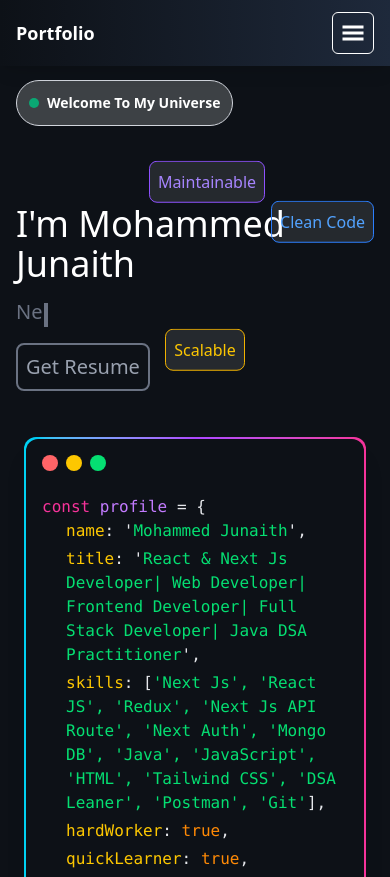
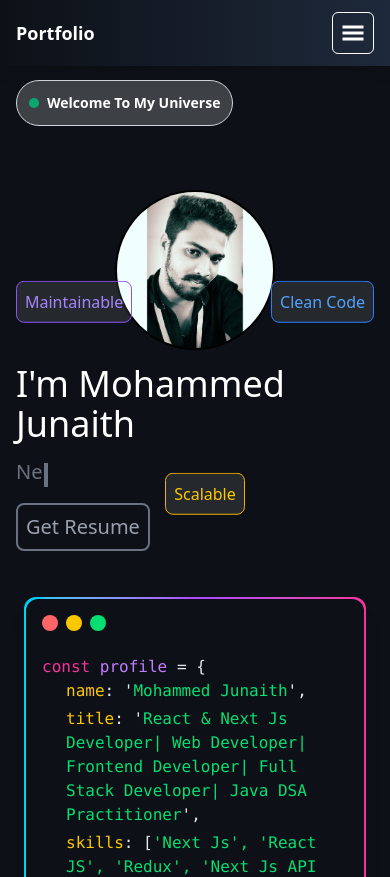
Before and after one commit to Mohammed143-coder/Next_portfolio, a Next.js app: page / in a window 390 px wide. Shown: the top 877 px of the page. Built offline with nearby package versions, Linux system fonts and the light colour scheme.

Commit message:
skills page updated

```diff
--- a/src/app/projects/page.jsx
+++ b/src/app/projects/page.jsx
@@ -24,13 +24,18 @@ const projects = [
   {
     title: "Portfolio Website",
     url: "https://junaith-portfolio.vercel.app/"
+  },
+    {
+    title: "My-Namaz PWA app",
+    url: "https://my-namazs.vercel.app/"
   }
+
 ];
 
 export default function Projects() {
   return (
-    <div className="p-6 md:py-10 w-full md:w-[80vw] h-full md:h-screen bg-[#0d1117] text-white">
-      <h1 className="text-3xl font-semibold mb-6 text-center mt-10">
+    <div className="p-6 md:py-6 w-full md:w-[80vw] h-full md:h-screen bg-[#0d1117] text-white overflow-y-auto">
+      <h1 className="text-3xl md:text-4xl font-semibold mb-6 text-center mt-4">
         <span className="text-orange-400">My </span><span className="">Portfolio </span><span className="text-emerald-500">Journey</span>
       </h1>
       <h5 className="text-gray-300 md:text-gray-500 mx-12 font-medium my-4 text-center">Showcasing real-world projects as a Frontend, React.js & Next.js Web Developer from Tamil Nadu, India — building fast, scalable, and SEO-friendly websites.</h5>
--- a/src/app/skills/page.jsx
+++ b/src/app/skills/page.jsx
@@ -3,7 +3,7 @@ import { TechStack } from "@/components/TechStack";
 const Skills = () => {
   return (
    <section className="min-h-screen w-full md:w-[80%] bg-[#0d1117] text-white flex flex-col items-center justify-center px-4 ">
-  <p className="text-3xl md:text-4xl lg:text-5xl font-semibold my-2 text-center leading-snug mt-16">
+  <p className="text-3xl md:text-4xl font-semibold my-2 text-center leading-snug mt-10">
   <span className=" text-orange-400">Tour Of </span>
   <span className="">My Technical </span>
   <span className="block md:inline text-teal-400">Treasure</span>
--- a/src/components/Home/HomeIntro.jsx
+++ b/src/components/Home/HomeIntro.jsx
@@ -1,5 +1,6 @@
 import Link from "next/link";
 import Typewriter from "../Typewriter";
+import Image from "next/image";
 
 const HomeIntro = () => {
   const techStack = [
@@ -12,9 +13,10 @@ const HomeIntro = () => {
   ];
   return (
     <section className="w-full flex flex-col items-start justify-center md:w-1/2 ml-0 md:ml-4 p-4 md:p-0 mt-12 md:mt-0">
-        <h3 className="absolute self-end md:-mt-24 p-2 bg-white/10 rounded-lg animate-bounce text-blue-400 border border-blue-500 duration-700 ease-in-out">
+      <h3 className="absolute self-end md:-mt-24 p-2 bg-white/10 rounded-lg animate-bounce text-blue-400 border border-blue-500 duration-500 ease-in-out">
         Clean Code
       </h3>
+
       <div className="flex items-center mb-16 gap-2 bg-white/20 border border-gray-300 p-3 rounded-full text-sm text-white font-semibold my-4">
         <div
           className="animate-pulse bg-emerald-500 w-2.5 h-2.5 rounded-full"
@@ -22,14 +24,22 @@ const HomeIntro = () => {
         ></div>
         <span>Welcome To My Universe</span>
       </div>
-
-        <h3 className="absolute self-center ml-6 -mt-20  p-2 bg-white/10 rounded-lg animate-bounce text-violet-400 border border-violet-500 duration-700 ease-in-out">
+      <div className="w-40 h-40 rounded-full border-2 md:hidden m-auto">
+        <Image
+          src="/MJ.jpeg"
+          alt="Mohammed Junaith"
+          width={80}
+          height={20}
+          className="rounded-full w-39 h-39 object-cover"
+        />
+      </div>
+      <h3 className="absolute md:self-center md:ml-6 md:-mt-28 p-2 bg-white/10 rounded-lg animate-bounce text-violet-400 border border-violet-500 duration-700 ease-in-out">
         Maintainable
       </h3>
       <h2 className="text-4xl text-white font-medium my-3.5">
         I'm Mohammed Junaith
       </h2>
-        <h3 className="absolute self-center ml-5 mt-64 md:mt-60 p-2 bg-white/10 rounded-lg animate-bounce text-yellow-400 border border-yellow-500 duration-700">
+      <h3 className="absolute self-center ml-5 mt-96 md:mt-60 p-2 bg-white/10 rounded-lg animate-bounce text-yellow-400 border border-yellow-500 duration-700 ">
         Scalable
       </h3>
 
@@ -43,8 +53,7 @@ const HomeIntro = () => {
         Get Resume
       </Link>
     </section>
-
   );
-}
+};
 
 export default HomeIntro;
```
Lines whose indentation alone changed are shown as unchanged.
